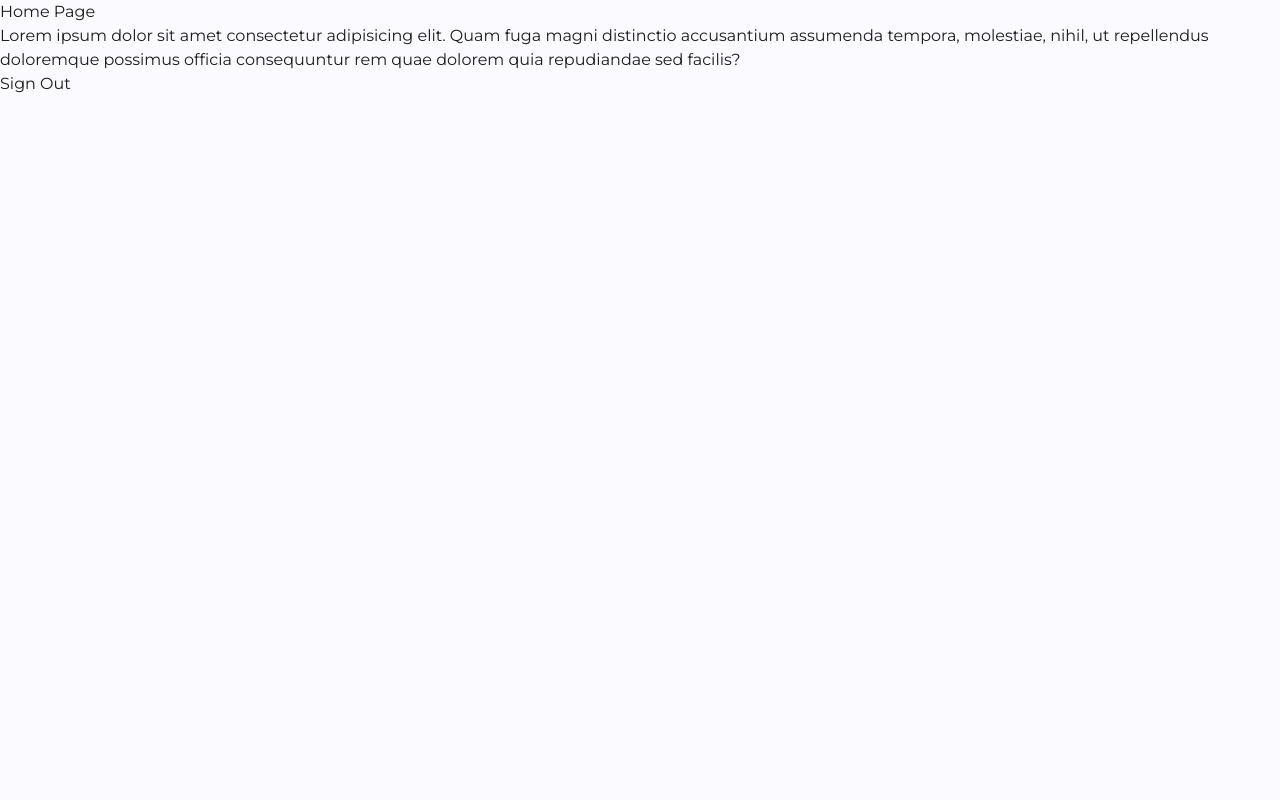
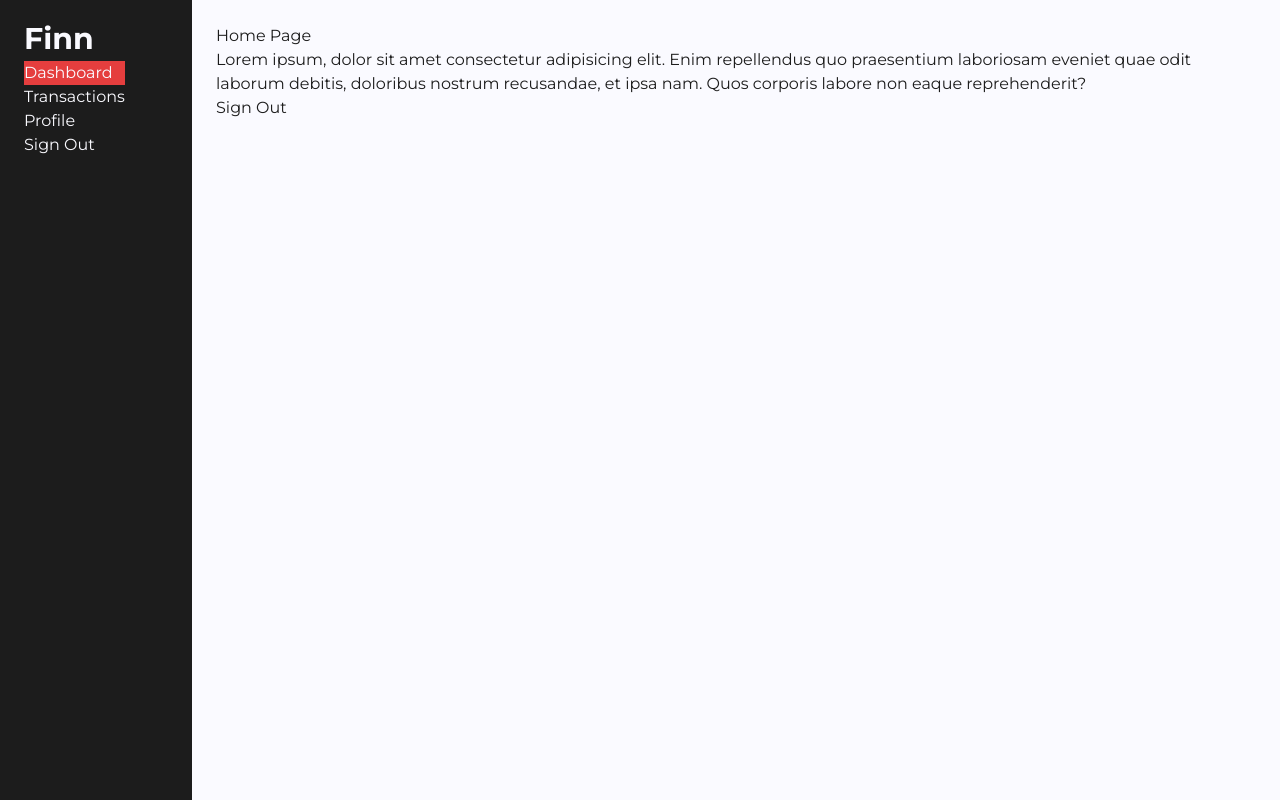
Before and after one commit to rizky-pm/finn, a React (Vite) app: page / in a window 1280 px wide. Built offline with nearby package versions, Linux system fonts and the light colour scheme; no server answers; sample sign-in values are in the browser's storage.

Commit message:
On Progress adding sidebar

```diff
--- a/src/components/ProtectedRoute/index.tsx
+++ b/src/components/ProtectedRoute/index.tsx
@@ -2,6 +2,8 @@ import { ReactNode } from 'react';
 import { Navigate } from 'react-router-dom';
 import useFirebaseAuth from '../../hooks/useFirebaseAuth';
 import Splashscreen from '../Splashscreen';
+import Sidebar from '../Sidebar';
+import { Box, Flex } from '@chakra-ui/react';
 
 const ProtectedRoute = ({ children }: { children: ReactNode }) => {
   const { user, isLoading } = useFirebaseAuth();
@@ -14,7 +16,16 @@ const ProtectedRoute = ({ children }: { children: ReactNode }) => {
     return <Navigate to={'/signin'} />;
   }
 
-  return <>{children}</>;
+  return (
+    <>
+      <Flex>
+        <Sidebar />
+        <Box width={'85%'} px={6} py={6}>
+          {children}
+        </Box>
+      </Flex>
+    </>
+  );
 };
 
 export default ProtectedRoute;
--- /dev/null
+++ b/src/components/Sidebar/index.tsx
@@ -0,0 +1,34 @@
+import { Box, Flex, Text } from '@chakra-ui/react';
+
+const Sidebar = () => {
+  return (
+    <Box
+      as='nav'
+      width={'15%'}
+      bg={'brand.black'}
+      color={'brand.white'}
+      px={6}
+      py={4}
+      minHeight={'100vh'}
+    >
+      <Box position={'fixed'}>
+        <Flex flexDirection={'column'}>
+          <Text fontSize={'3xl'} fontWeight={'bold'}>
+            Finn
+          </Text>
+
+          <ul>
+            <Box as='li' bg={'red.500'}>
+              Dashboard
+            </Box>
+            <Box as='li'>Transactions</Box>
+            <Box as='li'>Profile</Box>
+            <Box as='li'>Sign Out</Box>
+          </ul>
+        </Flex>
+      </Box>
+    </Box>
+  );
+};
+
+export default Sidebar;
--- a/src/index.css
+++ b/src/index.css
@@ -3,7 +3,7 @@
 *::after {
   margin: 0;
   padding: 0;
-  box-sizing: border-box;
+  border: 0;
   font-family: 'Montserrat', sans-serif;
 }
 
@@ -11,3 +11,9 @@ html,
 body {
   line-height: 1;
 }
+
+ol,
+ul,
+li {
+  list-style: none;
+}
--- a/src/main.tsx
+++ b/src/main.tsx
@@ -1,7 +1,7 @@
 import React from 'react';
 import ReactDOM from 'react-dom/client';
 import { RouterProvider } from 'react-router-dom';
-import { ChakraProvider } from '@chakra-ui/react';
+import { ChakraProvider, CSSReset } from '@chakra-ui/react';
 
 import router from './routes/router.tsx';
 import chakraTheme from './styles/chakraTheme.ts';
@@ -13,6 +13,7 @@ import Footer from './components/Footer/index.tsx';
 ReactDOM.createRoot(document.getElementById('root')!).render(
   <React.StrictMode>
     <ChakraProvider theme={chakraTheme}>
+      <CSSReset />
       {/* <Navbar /> */}
       <RouterProvider router={router} />
       {/* <Footer /> */}
--- a/src/pages/Home/index.tsx
+++ b/src/pages/Home/index.tsx
@@ -6,10 +6,10 @@ const Home = () => {
     <main>
       <h1>Home Page</h1>
       <p>
-        Lorem ipsum dolor sit amet consectetur adipisicing elit. Quam fuga magni
-        distinctio accusantium assumenda tempora, molestiae, nihil, ut
-        repellendus doloremque possimus officia consequuntur rem quae dolorem
-        quia repudiandae sed facilis?
+        Lorem ipsum, dolor sit amet consectetur adipisicing elit. Enim
+        repellendus quo praesentium laboriosam eveniet quae odit laborum
+        debitis, doloribus nostrum recusandae, et ipsa nam. Quos corporis labore
+        non eaque reprehenderit?
       </p>
 
       <button
```
